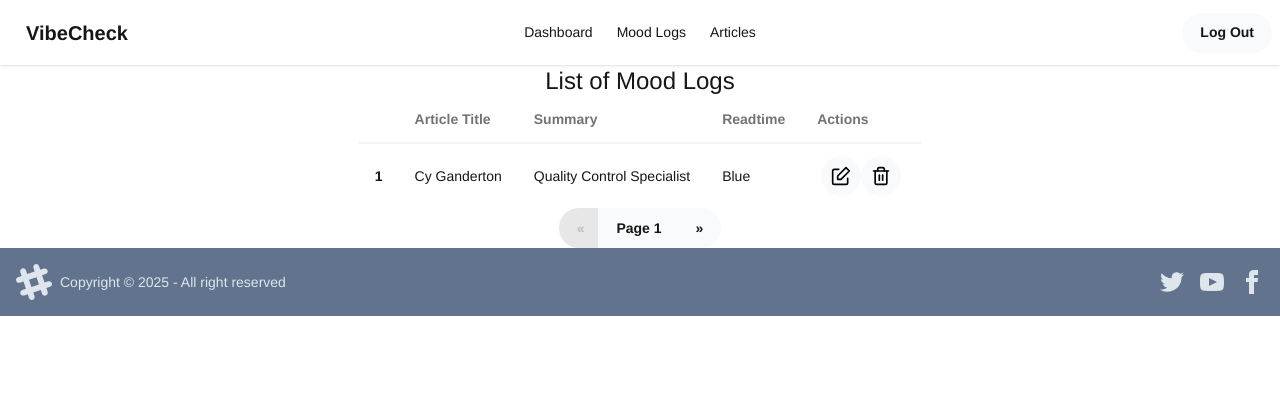
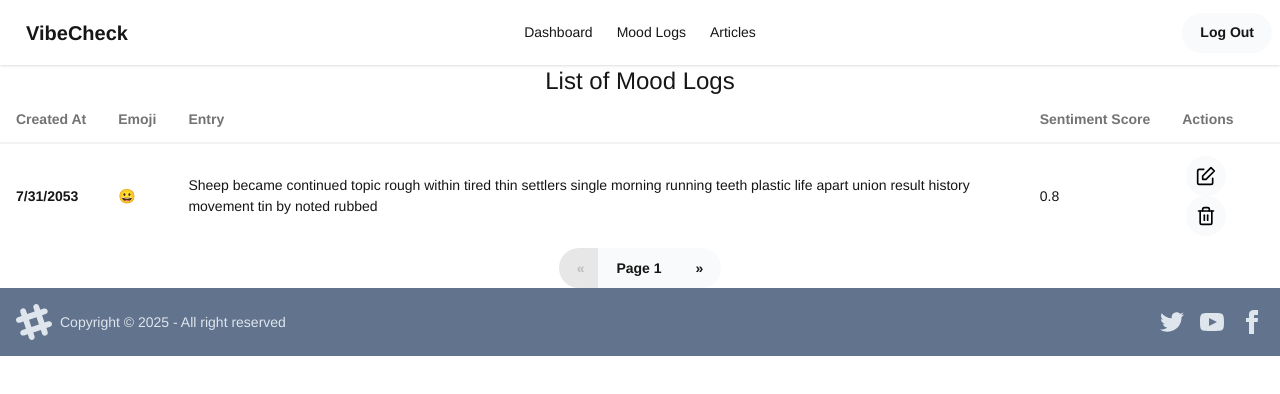
Before and after one commit to stmcpeters/VibeCheck, a React (Vite) app in the folder client/: page /logs in a window 1280 px wide. Shown: the top 394 px of the page. Built offline with nearby package versions, Linux system fonts and the light colour scheme.

Commit message:
refactor LogEntry component structure to display mood entry details with appropriate headers

```diff
--- a/client/src/components/LogEntry.jsx
+++ b/client/src/components/LogEntry.jsx
@@ -9,20 +9,20 @@ export default function LogEntry() {
       {/* head */}
       <thead>
         <tr>
-          <th></th>
-          <th>Article Title</th>
-          <th>Summary</th>
-          <th>Readtime</th>
+          <th>Created At</th>
+          <th>Emoji</th>
+          <th>Entry</th>
+          <th>Sentiment Score</th>
           <th colSpan={2}>Actions</th>
         </tr>
       </thead>
       <tbody>
         {/* row 1 */}
         <tr className="hover:bg-base-300">
-          <th>1</th>
-          <td>Cy Ganderton</td>
-          <td>Quality Control Specialist</td>
-          <td>Blue</td>
+          <th>7/31/2053</th>
+          <td>😀</td>
+          <td>Sheep became continued topic rough within tired thin settlers single morning running teeth plastic life apart union result history movement tin by noted rubbed</td>
+          <td>0.8</td>
           <td className='pr-5 pl-5'>
             <button className="btn btn-square">
               <svg xmlns="http://www.w3.org/2000/svg" width="20" height="20" viewBox="0 0 24 24" fill="none" stroke="black" strokeWidth="2" strokeLinecap="round" strokeLinejoin="round"><path d="M20 14.66V20a2 2 0 0 1-2 2H4a2 2 0 0 1-2-2V6a2 2 0 0 1 2-2h5.34"></path><polygon points="18 2 22 6 12 16 8 16 8 12 18 2"></polygon></svg>
```
